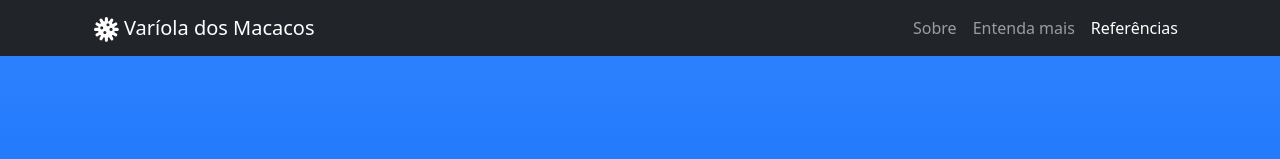
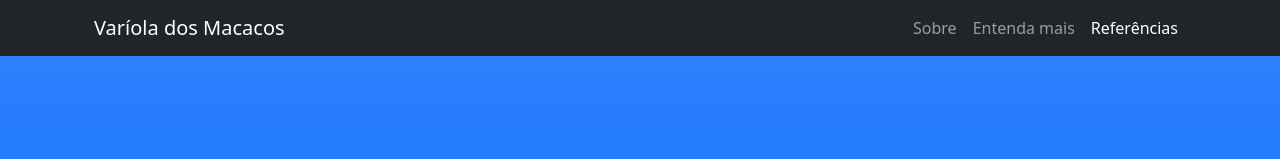
Before and after one commit to Felipesco/site_pj4_pw, a plain HTML site: page index.html in a window 1280 px wide. Shown: the top 159 px of the page. Drawn offline with nearby package versions, Linux system fonts and the light colour scheme.

Commit message:
Update index.html

```diff
--- a/index.html
+++ b/index.html
@@ -17,9 +17,6 @@
         <nav class="navbar navbar-expand-lg navbar-dark bg-dark fixed-top" id="mainNav">
             <div class="container px-4">
                 <a class="navbar-brand" href="#page-top">
-                    <svg xmlns="http://www.w3.org/2000/svg" width="5%" height="5%" fill="currentColor" class="bi bi-virus" viewBox="0 0 16 16">
-                        <path fill-rule="evenodd" d="M8 0a1 1 0 0 1 1 1v1.402c0 .511.677.693.933.25l.7-1.214a1 1 0 0 1 1.733 1l-.701 1.214c-.256.443.24.939.683.683l1.214-.701a1 1 0 0 1 1 1.732l-1.214.701c-.443.256-.262.933.25.933H15a1 1 0 1 1 0 2h-1.402c-.512 0-.693.677-.25.933l1.214.701a1 1 0 1 1-1 1.732l-1.214-.7c-.443-.257-.939.24-.683.682l.701 1.214a1 1 0 1 1-1.732 1l-.701-1.214c-.256-.443-.933-.262-.933.25V15a1 1 0 1 1-2 0v-1.402c0-.512-.677-.693-.933-.25l-.701 1.214a1 1 0 0 1-1.732-1l.7-1.214c.257-.443-.24-.939-.682-.683l-1.214.701a1 1 0 1 1-1-1.732l1.214-.701c.443-.256.261-.933-.25-.933H1a1 1 0 1 1 0-2h1.402c.511 0 .693-.677.25-.933l-1.214-.701a1 1 0 1 1 1-1.732l1.214.701c.443.256.939-.24.683-.683l-.701-1.214a1 1 0 0 1 1.732-1l.701 1.214c.256.443.933.261.933-.25V1a1 1 0 0 1 1-1Zm2 5a1 1 0 1 1-2 0 1 1 0 0 1 2 0ZM6 7a1 1 0 1 1-2 0 1 1 0 0 1 2 0Zm1 4a1 1 0 1 0 0-2 1 1 0 0 0 0 2Zm5-3a1 1 0 1 1-2 0 1 1 0 0 1 2 0Z"/>
-                    </svg>
                     Varíola dos Macacos
                 </a>
 
```
